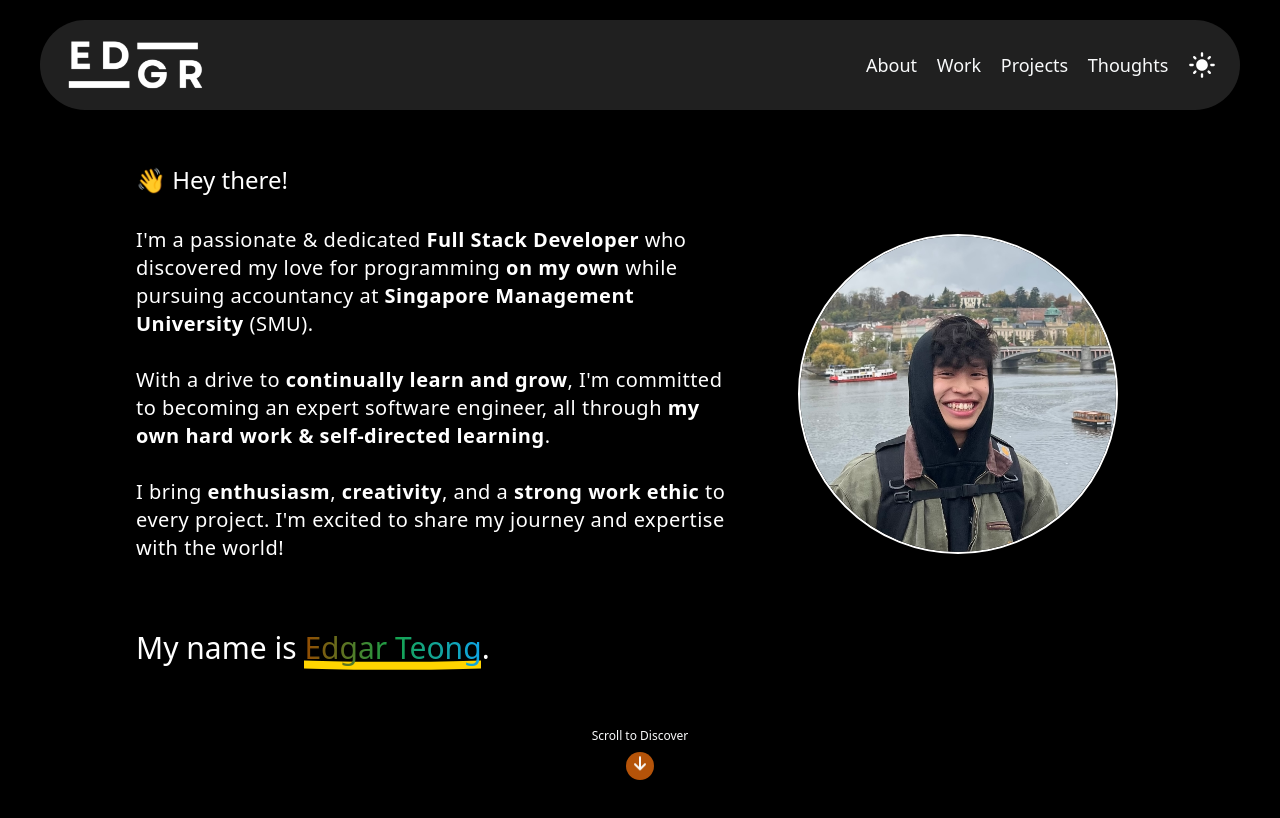
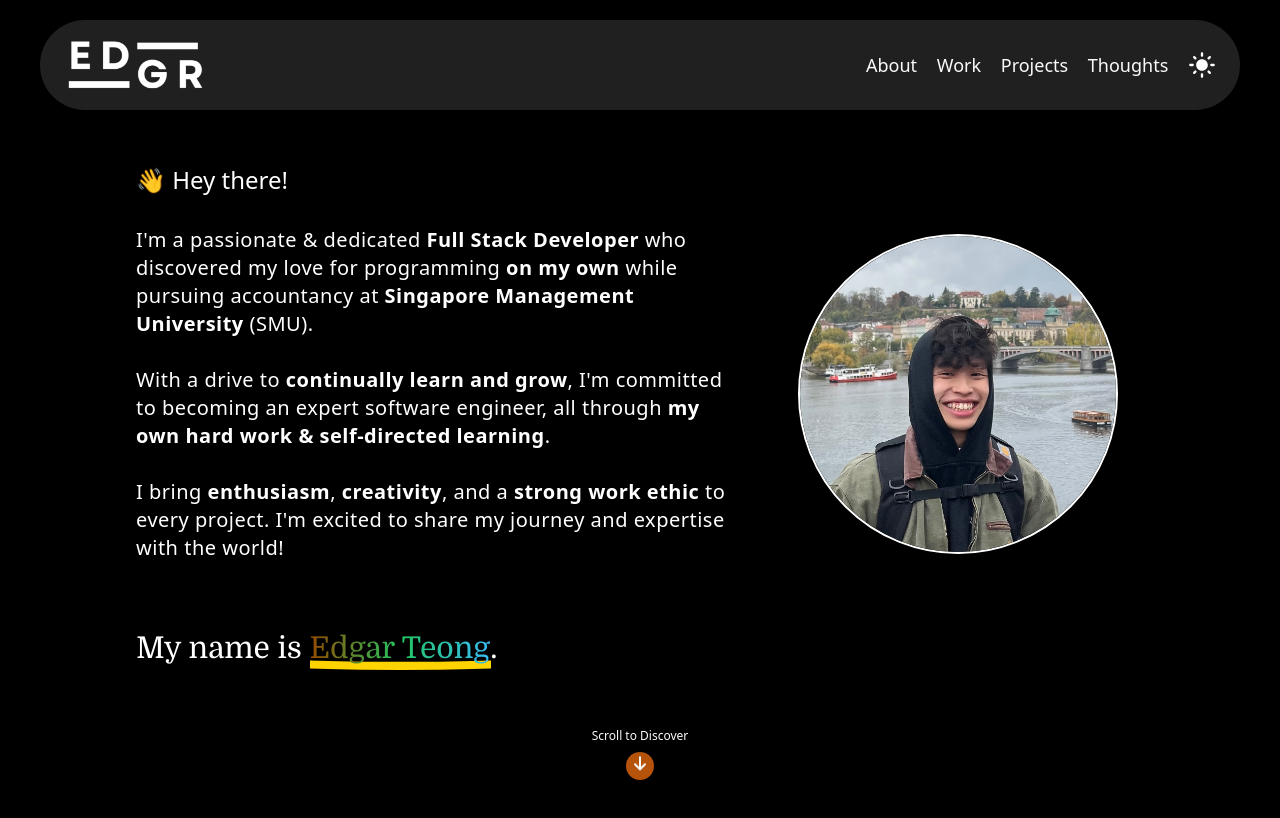
Before and after one commit to safarinexus/edgar-teong, a React (Vite) app: page / in a window 1280 px wide. Shown: the top 818 px of the page. Built offline with nearby package versions, Linux system fonts and the light colour scheme.

Commit message:
Revert "fucked up commit"
This reverts commit 29985e9ead0775c7f7ff31ddc3cdf95afaefb0d2.

```diff
--- a/index.html
+++ b/index.html
@@ -5,6 +5,7 @@
     <link rel="icon" type="image/png" href="/favicon.png" />
     <meta name="viewport" content="width=device-width, initial-scale=1.0" />
     <link rel="preload" href="/logo.png" as="image">
+    <link rel="preload" href="/fonts/domine/Domine-Regular.woff2" as="font" type="font/woff2" crossorigin="anonymous">
     <title>Edgar Teong</title>
   </head>
   <body>
--- a/src/components/PageComponents/Landing/Landing.tsx
+++ b/src/components/PageComponents/Landing/Landing.tsx
@@ -16,9 +16,9 @@ const Landing = () => {
                 &nbsp;Hey there!
             </h1>
 
-            <h3 id="my-name-is" className="h-max text-[22px] xs:text-3xl leading-none sm:col-start-1 sm:row-start-3 mt-4 sm:mt-0">
+            <h3 id="my-name-is" className="font-domine h-max text-[22px] xs:text-3xl leading-none sm:col-start-1 sm:row-start-3 mt-4 sm:mt-0">
                 My name is&nbsp;
-                <span className="relative h-6 xs:h-9 bg-gradient-to-r from-brown via-green-600 to-sky-500 inline-block text-transparent bg-clip-text">
+                <span className="relative h-6 xs:h-9 bg-gradient-to-r from-brown via-green-500 to-sky-400 inline-block text-transparent bg-clip-text">
                     Edgar Teong
                     <svg className="absolute -bottom-2 xs:-bottom-3 w-full scale-0 origin-left transition-transfor ease-out animate-highlight left-0 h-auto -z-10 transform translate-y-1/3 saturate-200" xmlns="http://www.w3.org/2000/svg" viewBox="0 0 200 20">
                         <path d="M0,5 C50,7 150,7 200,5" stroke="#F2CD02" fill="none" stroke-width="9" stroke-linecap="round"/>
--- a/src/index.css
+++ b/src/index.css
@@ -1,6 +1,14 @@
 @tailwind base;
 @tailwind components;
 @tailwind utilities;
+
+@font-face {
+    font-family: 'Domine';
+    src: url('/fonts/domine/Domine-Regular.woff2') format('woff2'),
+        url('/fonts/domine/Domine-Regular.woff') format('woff');
+    font-weight: normal;
+    font-style: normal;
+}
 
 
 @layer base {
--- a/tailwind.config.js
+++ b/tailwind.config.js
@@ -10,6 +10,9 @@ export default {
         beige: "rgb(240, 240, 232)",
         purpley: "rgb(40, 23, 83)",
         brown: "#964B00",
+      },
+      fontFamily: {
+        domine: ['Domine', 'serif'],
       },
       animation: {
         wave: '1s wave 1.5s ease-in-out 1',
```
